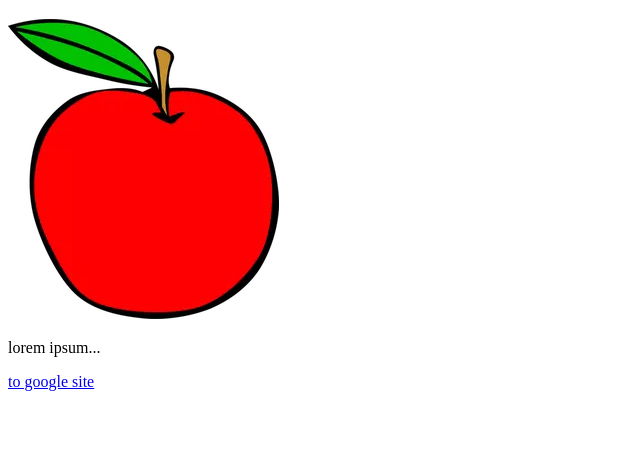
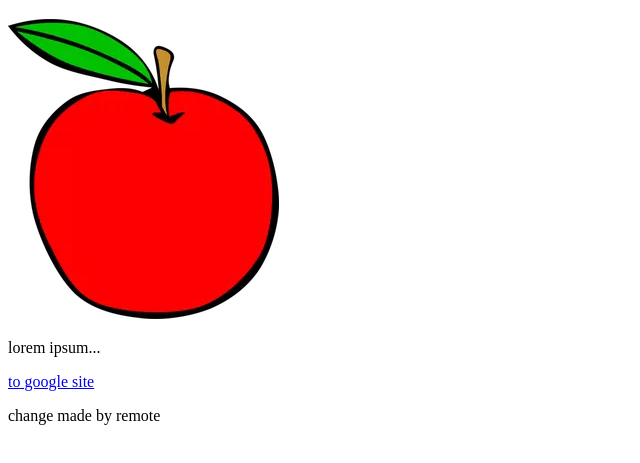
Before and after one commit to Ayala679/existingProject, a plain HTML site: page index.html in a window 1280 px wide. Shown: the part 61-524 px from the top of the page, without its empty margins (0-640 px from the left). Drawn offline with Linux system fonts and the light colour scheme.

Commit message:
add p tag to index.html

```diff
--- a/index.html
+++ b/index.html
@@ -11,5 +11,6 @@
     <img src="images/pic.webp" />
     <p>lorem ipsum...</p>
     <a href="http://www.google.com">to google site</a>
+    <p>change made by remote</p>
 </body>
 </html>
```
